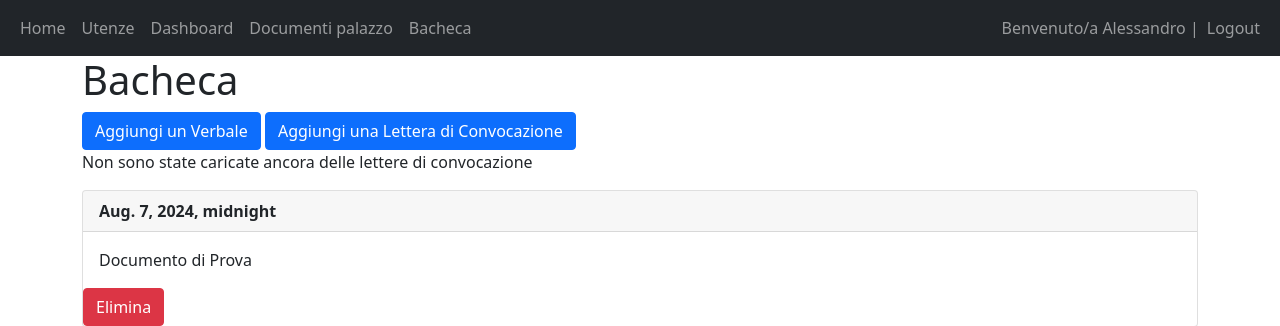
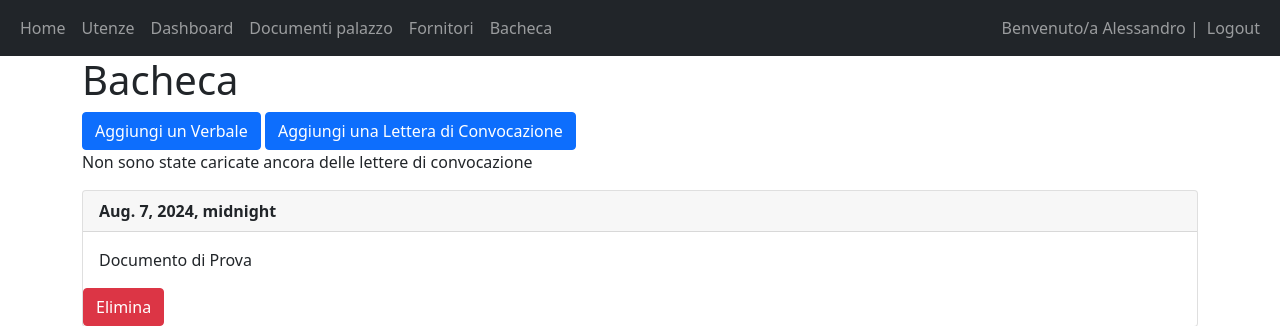
Before and after one commit to alimnz123/TecnologiewebProgetto, a Django app: page /bacheca in a window 1280 px wide. Shown: the top 326 px of the page. Run offline with Django 5.2, Linux system fonts and the light colour scheme; a user stored in the database is signed in; data comes from the database, SQL or seed files in the repository.

Commit message:
60th COMMIT - ONGOING WITH SPESE

```diff
--- a/GestionaleCondominio/Condominio/templates/Condominio_main/base.html
+++ b/GestionaleCondominio/Condominio/templates/Condominio_main/base.html
@@ -22,6 +22,9 @@
                     </li>
                     <li class="nav-item">
                         <a class="nav-link" href="/documenti_palazzo">Documenti palazzo</a>
+                    </li>
+                    <li class="nav-item">
+                        <a class="nav-link" href="/fornitori">Fornitori</a>
                     </li>
                     <li class="nav-item">
                         <a class="nav-link" href="/bacheca">Bacheca</a>
```
Also changed, not shown: GestionaleCondominio/Condominio/models.py (+1 -7 lines).
